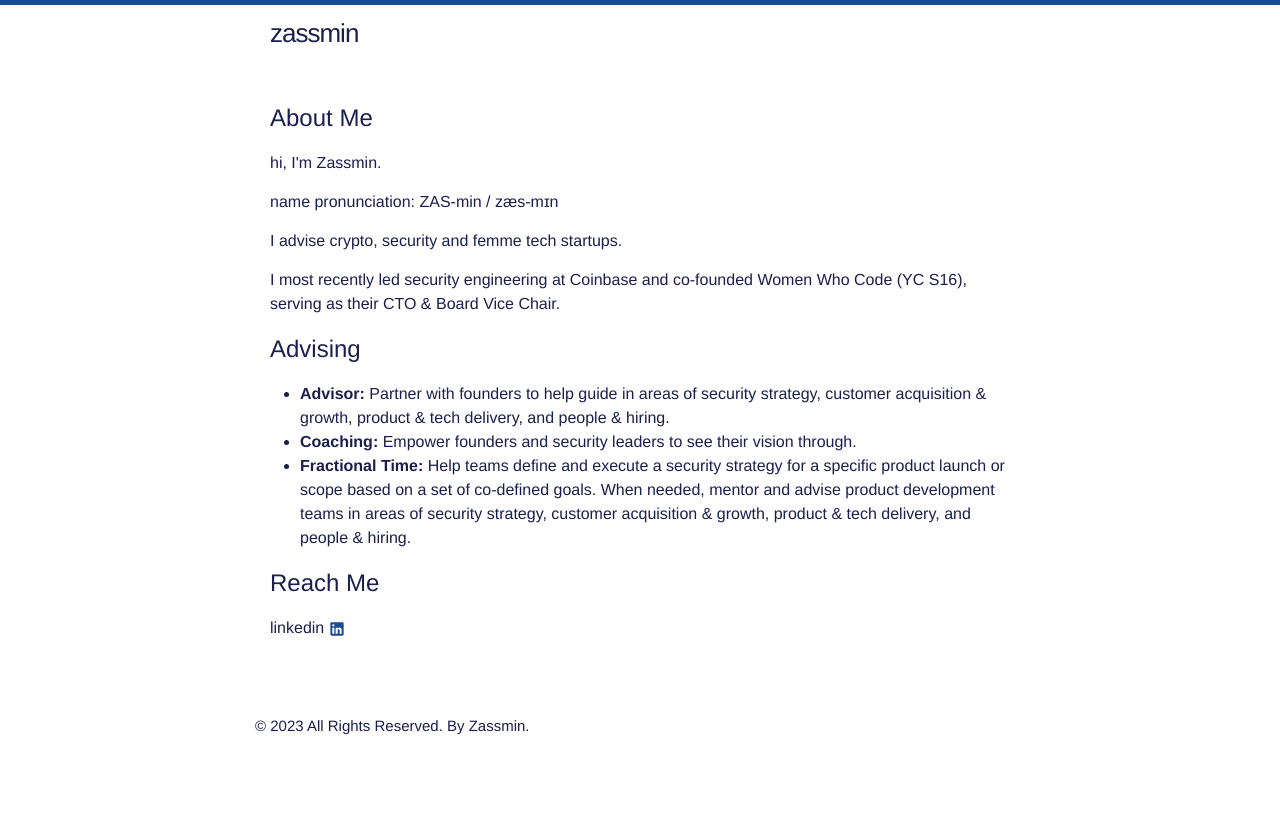
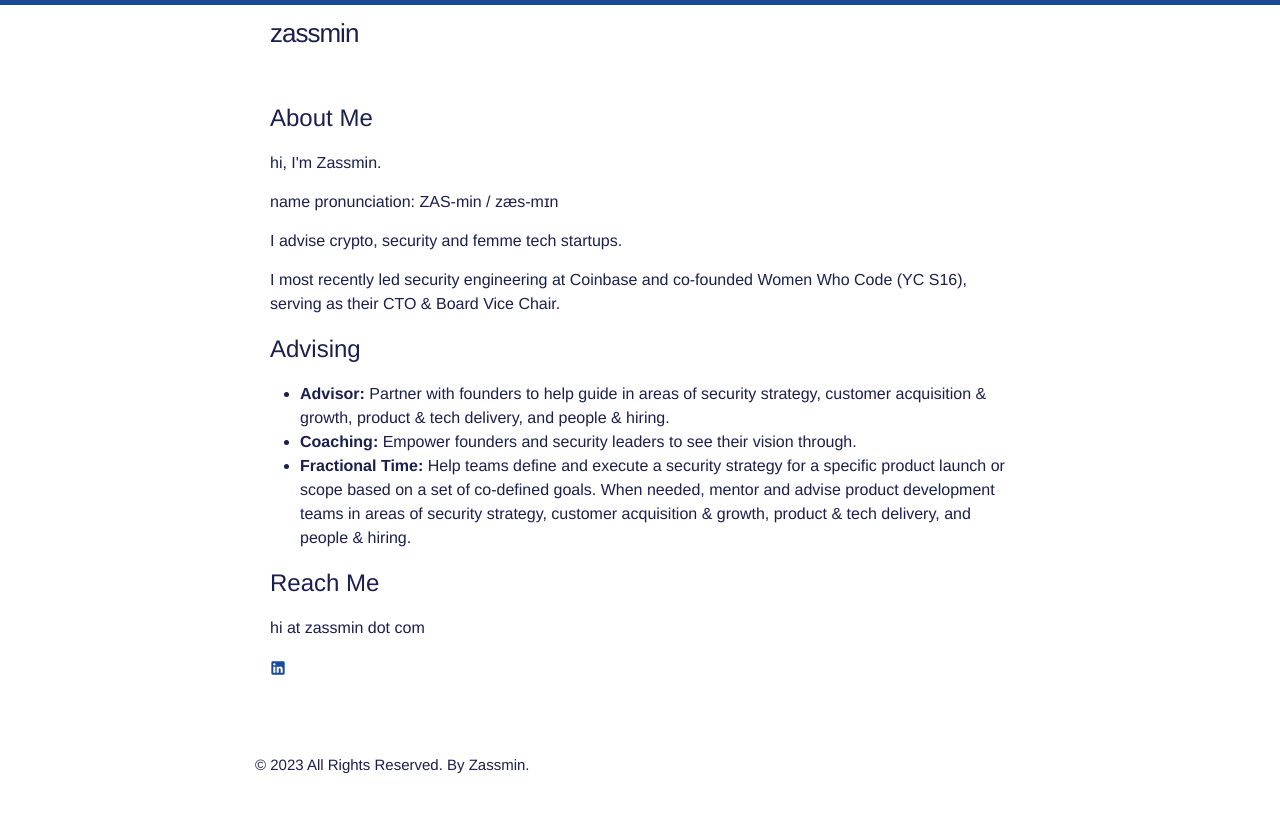
Before and after one commit to zassmin/zassmin, a Jekyll site: the page built from index.html, in a window 1280 px wide. Shown: the top 813 px of the page. Built offline with Jekyll 4.4.1, drawn with Linux system fonts in a browser that asks for light colours.

Commit message:
update info

```diff
--- a/index.html
+++ b/index.html
@@ -17,6 +17,7 @@ layout: default
     </ul>
 
     <h2>Reach Me</h2>
-    <p>linkedin {% include icon-linkedin.html %}</p>
+    <p> hi at zassmin dot com</p>
+    <p> {% include icon-linkedin.html %}</p>
   </div>
 </div>
```
